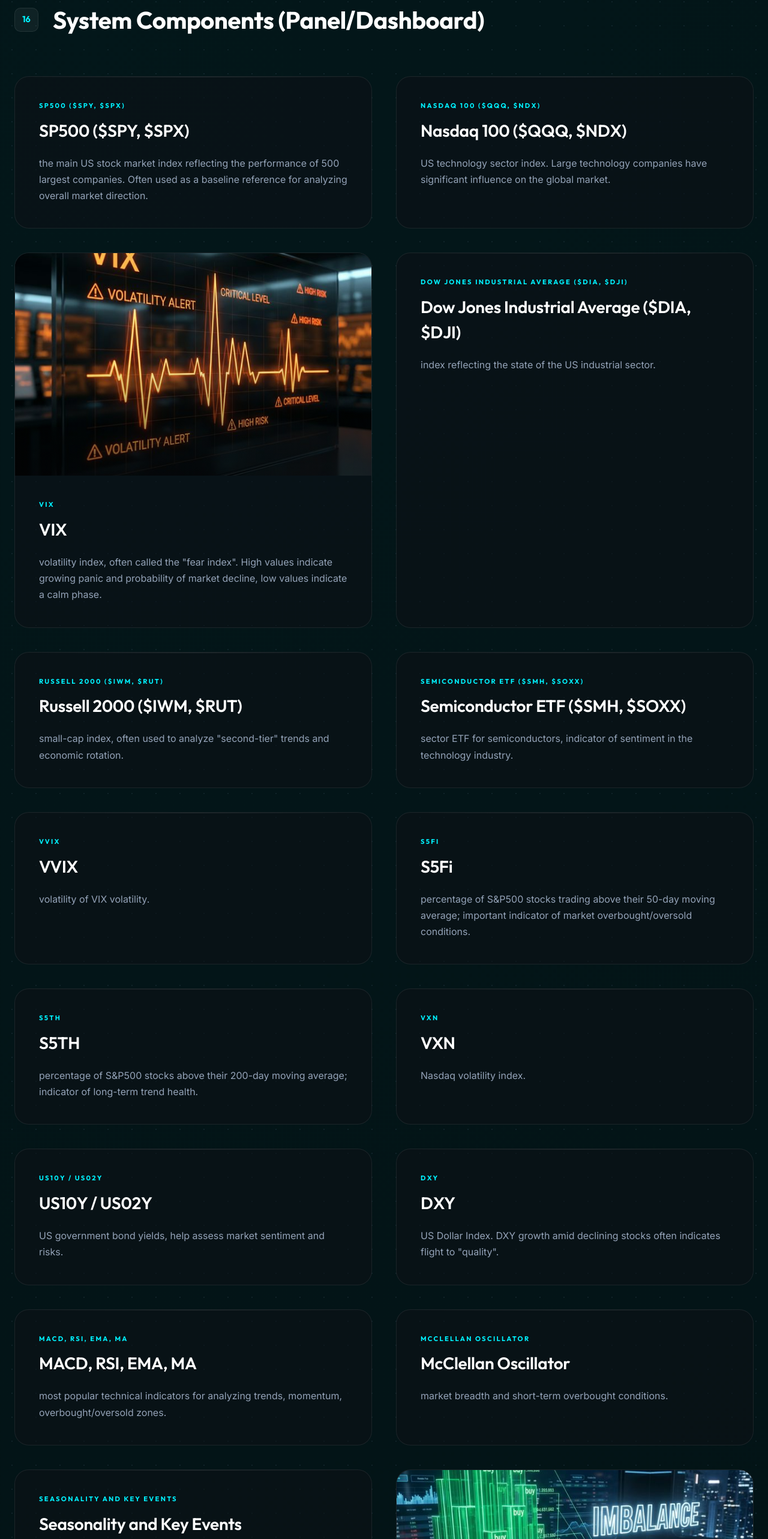
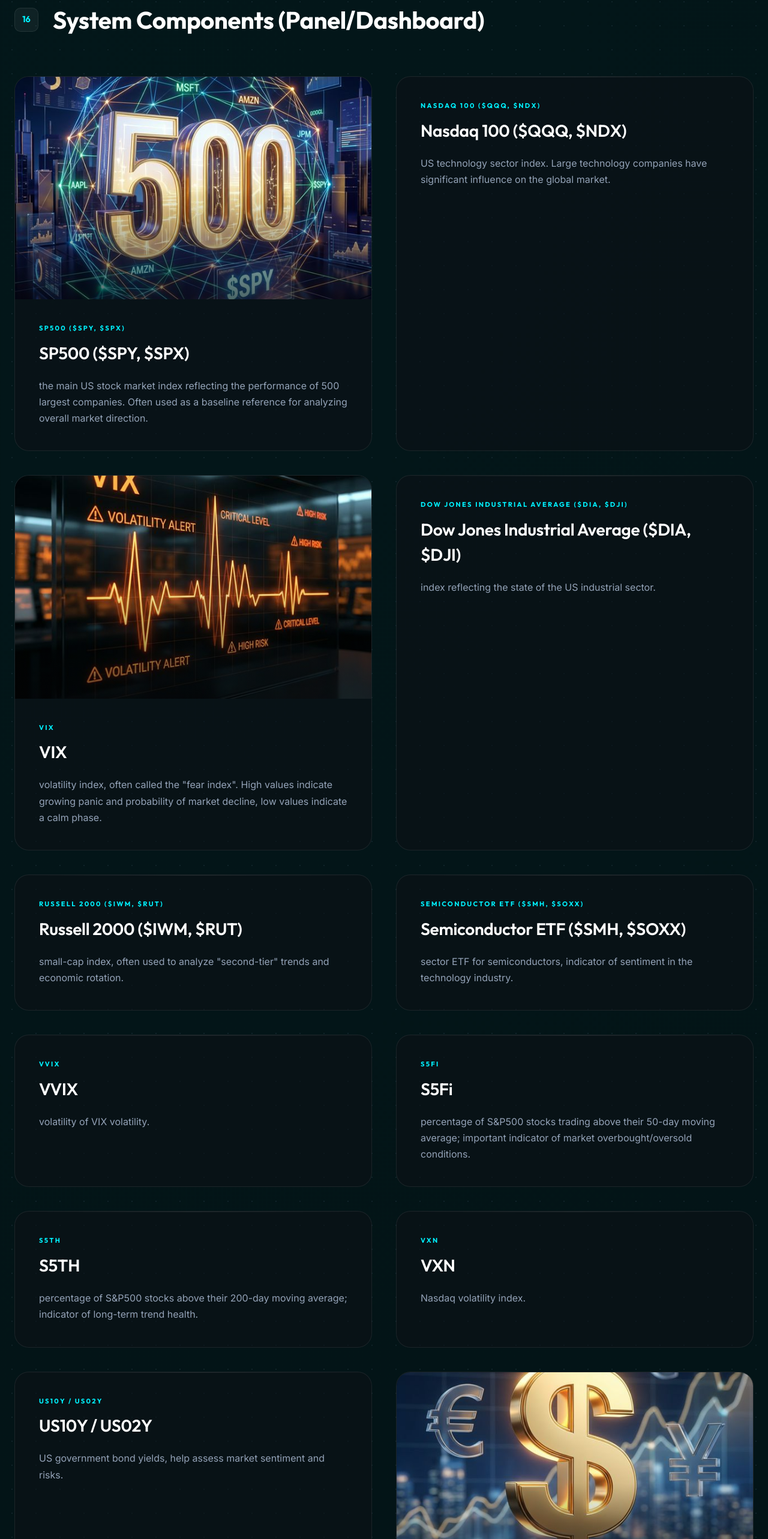
Before and after one commit to suenot/trading-terms, a Next.js app in the folder website/: page /en in a window 1280 px wide. Shown: the part 4417-6983 px from the top of the page at 60% size. Built offline with nearby package versions, Linux system fonts and the light colour scheme.

Commit message:
feat: Add DXY dollar index term and image references

```diff
--- a/website/src/data/terms.ts
+++ b/website/src/data/terms.ts
@@ -219,7 +219,8 @@ export const categories: Category[] = [
           "en": "the main US stock market index reflecting the performance of 500 largest companies. Often used as a baseline reference for analyzing overall market direction.",
           "ru": "the main US stock market index reflecting the performance of 500 largest companies. Often used as a baseline reference for analyzing overall market direction.",
           "zh": "反映500家最大公司表现的美国主要股票市场指数。通常用作分析整体市场方向的基准参考。"
-        }
+        },
+        "image": "/images/trading_spy_sp500_index_1770918359811.png"
       },
       {
         "id": "nasdaq-100---qqq---ndx-",
@@ -363,7 +364,8 @@ export const categories: Category[] = [
           "en": "US Dollar Index. DXY growth amid declining stocks often indicates flight to \"quality\".",
           "ru": "US Dollar Index. DXY growth amid declining stocks often indicates flight to \"quality\".",
           "zh": "美元指数。在股票下跌时DXY增长通常表示资金流向\"避险\"资产。"
-        }
+        },
+        "image": "/images/trading_dxy_dollar_index_1770919227344.png"
       },
       {
         "id": "macd--rsi--ema--ma",
```
Also changed, not shown: website/public/images/trading_dxy_dollar_index_1770919227344.png (added), 1 other file (tests, documents, lock files or other folders).
